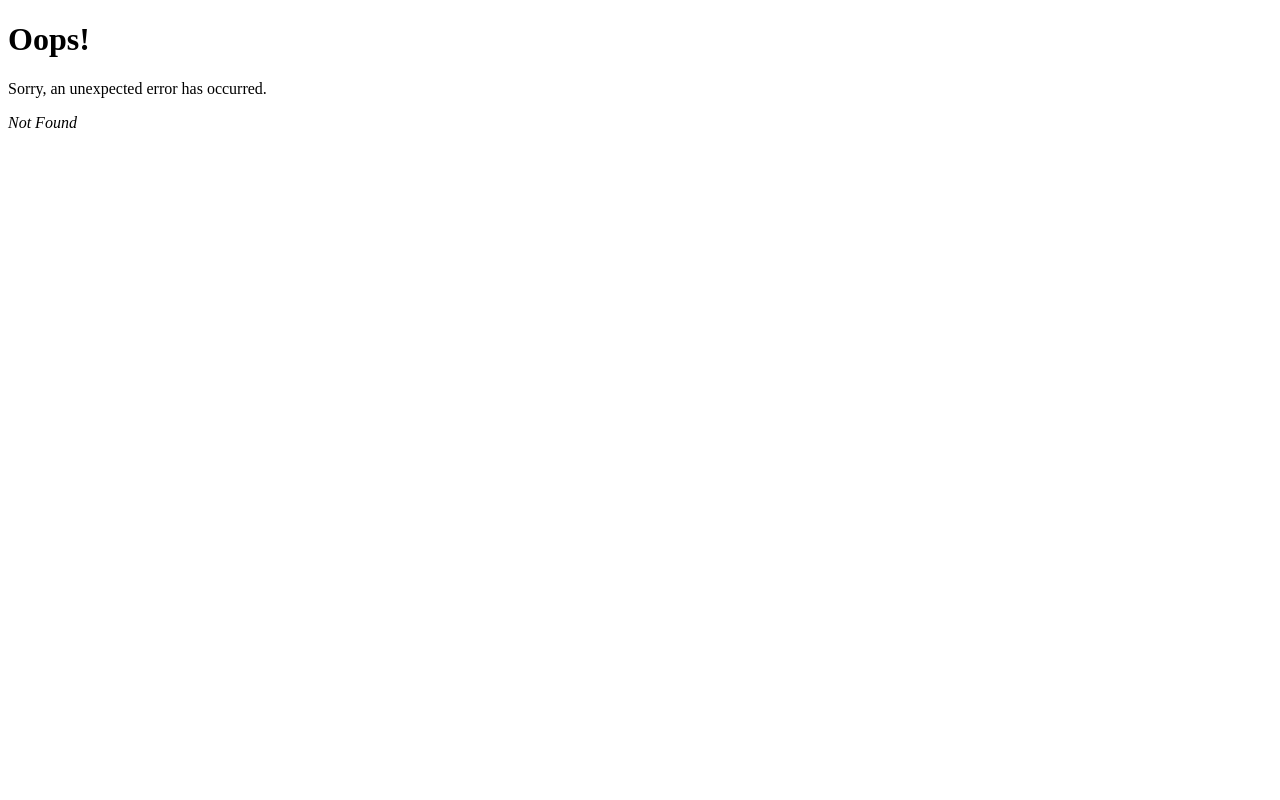
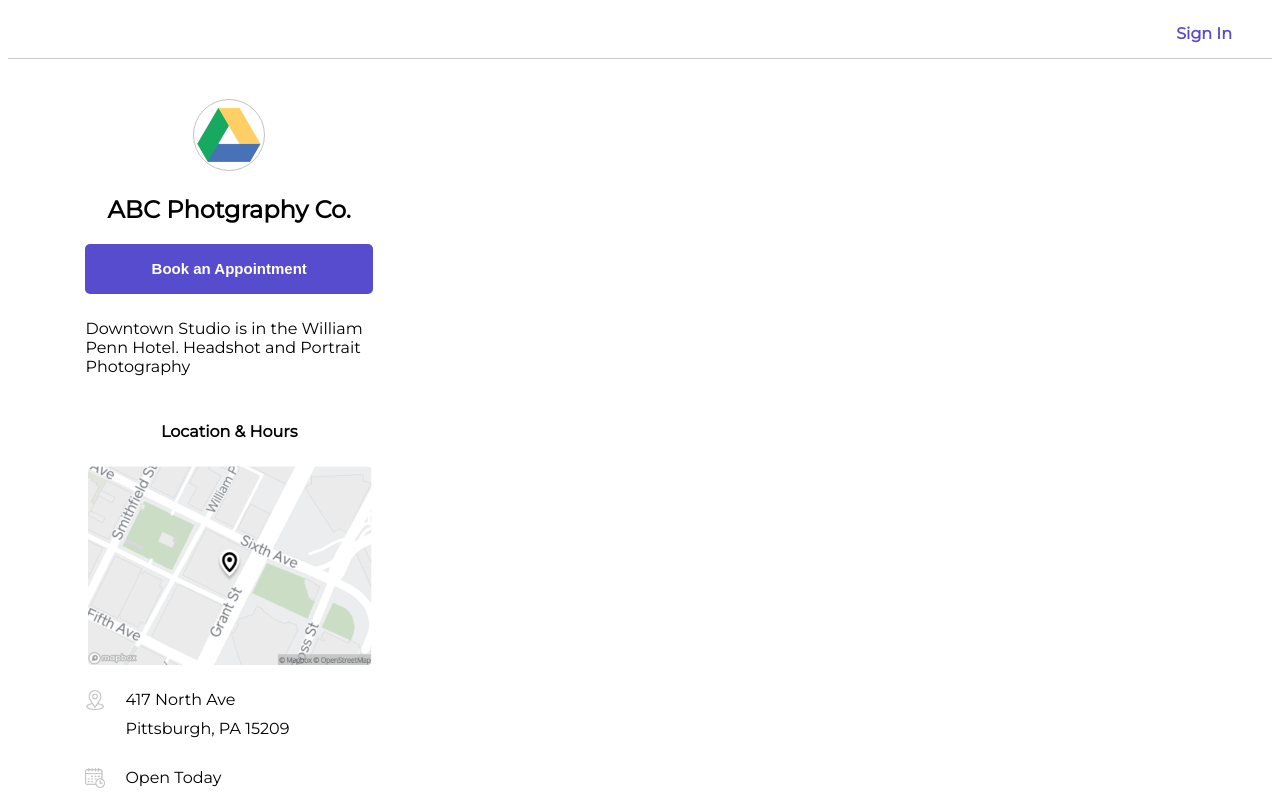
Before and after one commit to gmurin08/Dynamic-Calendar, a React (Vite) app in the folder frontend/: page /booking in a window 1280 px wide. Before the commit this address had no page. Built offline with nearby package versions, Linux system fonts and the light colour scheme.

Commit message:
Began work on workflow from landing page to choosing appointment type. Working in AppointmentType.jsx. Bringing in static data from services.js as props to dynamically render components for each type of appointment available.

```diff
--- a/frontend/src/AppointmentType.jsx
+++ b/frontend/src/AppointmentType.jsx
@@ -5,13 +5,15 @@ import { Link } from 'react-router-dom'
 export default function AppointmentType({data}) {
  const {name,description,price,duration_mins} = data
   return (
-    <Link style={{color:'inherit', textDecoration:'none'}} to={'schedule/'}>
+    <Link style={{color:'inherit', textDecoration:'none'}} to={'../booking'}>
     <div className='appointment-type-container'>
         <div className="appointment-description">
             <h4 className='appointment-description-title'>{name}</h4>
-            <div className='appointment-description-body'>
-                {description}
-            </div>
+            {
+                <div className='appointment-description-body'>
+                    {description}
+                </div>
+            }
             <div className="appointment-description-price-time">
                 <div className="appointment-description-price">
                     ${price} - <span className='appointment-description-time'>{duration_mins} minutes</span>
--- /dev/null
+++ b/frontend/src/BookingSidebar.jsx
@@ -0,0 +1,49 @@
+import './calendar.css'
+import profile from './assets/google.png'
+import map from './assets/map.png'
+import location from './assets/location.png'
+import hours from './assets/schedule.png'
+import Calendar from './Calendar'
+import Navbar from './Navbar'
+
+export default function BookingSidebar() {
+  return (<>
+    <Navbar/>
+    <div className="landing-container">
+    <div className="left">
+        <div className="logo-container">
+            <img className='logo-img' src={profile} alt="Logo Image" />
+        </div>
+        <h2>ABC Photgraphy Co.</h2>
+        <button className='book-btn'>Book an Appointment</button>
+        <div className="landing-notes">
+        Downtown Studio is in the William Penn Hotel. Headshot and Portrait Photography
+        </div>
+        <h4>Location & Hours</h4>
+        <div className="map-container">
+        <img src={map} alt="" />
+        </div>
+        <div className="address-container">
+        <div className="location-icon-container">
+            <img className='location-icon' src={location} alt="" />
+        </div>
+        <div className="address">
+            <div className="street">
+            417 North Ave
+            </div>
+            <div className="city">
+            Pittsburgh, PA 15209
+            </div>
+        </div>
+        </div>
+        <div className="address-container">
+        <div className="location-icon-container">
+            <img src={hours} alt="Business Hours Icon" className="location-icon" />
+        </div>
+        <div className="todays-hours">Open Today</div>
+        <div className="schedule-days"></div>
+        </div>
+    </div>
+</div>
+  </>)
+}
--- a/frontend/src/calendar.css
+++ b/frontend/src/calendar.css
@@ -39,7 +39,8 @@
 }
 
 .appointment-type-container:hover{
-    cursor:pointer
+    cursor:pointer;
+    border: 1px solid blue;
 }
 
 .appointment-description-body{
```
Also changed, not shown: frontend/src/main.jsx (+5 -4 lines).
